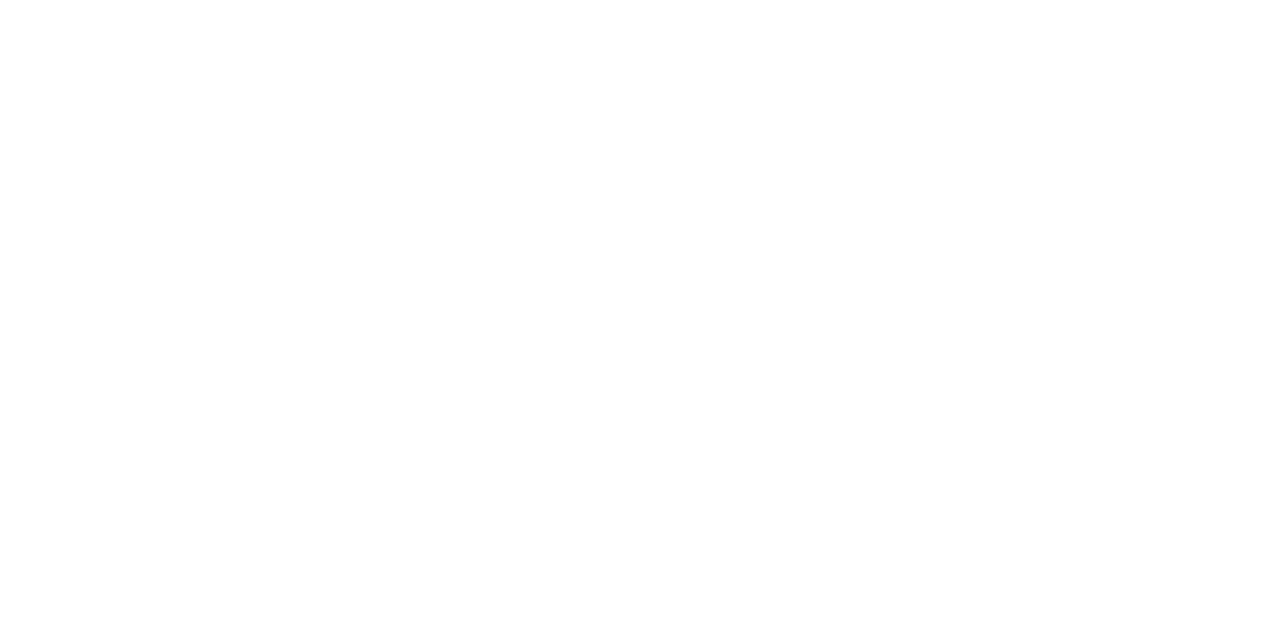
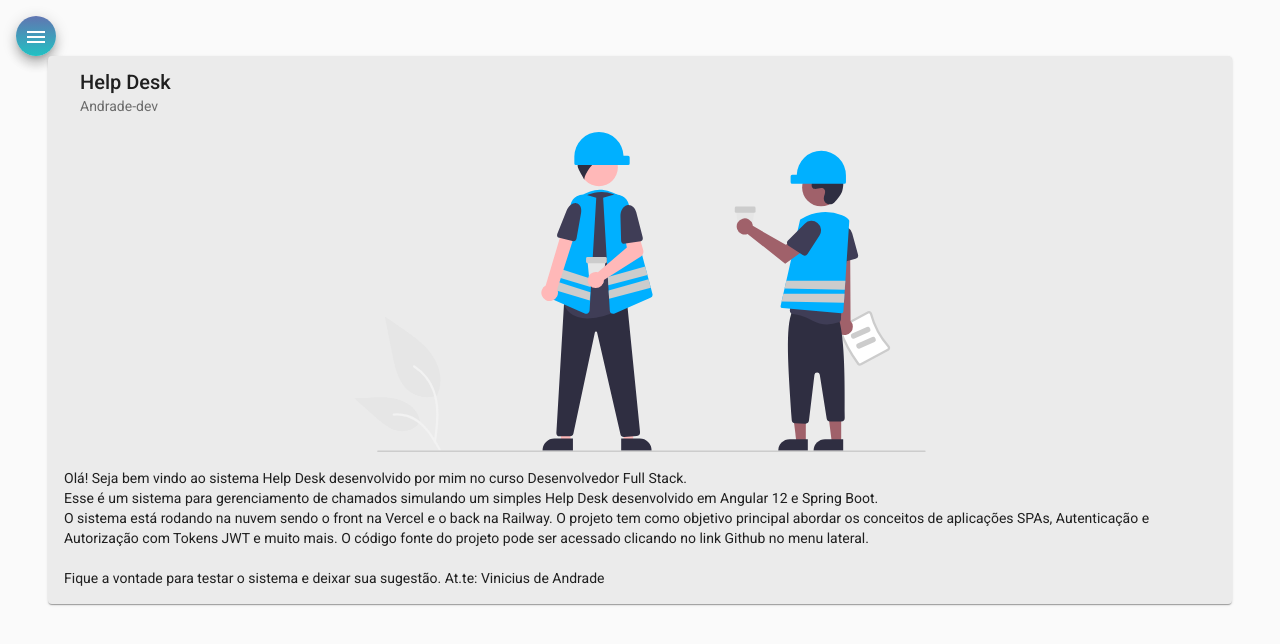
Before and after one commit to v-andrade-dev/helpdesk-frontend, an Angular app: page /home in a window 1280 px wide. Before the commit this address led to /. Shown: the top 644 px of the page. Built offline with nearby package versions, Linux system fonts and the light colour scheme.

Commit message:
criação do component home, html/css e rota

```diff
--- a/src/app/app-routing.module.ts
+++ b/src/app/app-routing.module.ts
@@ -1,10 +1,13 @@
 import { NgModule } from '@angular/core';
 import { RouterModule, Routes } from '@angular/router';
+import { HomeComponent } from './components/home/home.component';
 import { NavComponent } from './components/nav/nav.component';
 
 const routes: Routes = [
   {
-    path: '', component: NavComponent
+    path: '', component: NavComponent, children: [
+      {path: 'home', component: HomeComponent}
+    ]
   },
 
 ];
--- a/src/app/app.module.ts
+++ b/src/app/app.module.ts
@@ -29,11 +29,13 @@
 
 //Componentes
 import { NavComponent } from './components/nav/nav.component';
+import { HomeComponent } from './components/home/home.component';
 
 @NgModule({
   declarations: [
     AppComponent,
-    NavComponent
+    NavComponent,
+    HomeComponent
   ],
   imports: [
     BrowserModule,
--- /dev/null
+++ b/src/app/components/home/home.component.css
@@ -0,0 +1,9 @@
+.card{
+    width: 90%;
+    margin:auto;
+    background-color: rgb(235, 235, 235);
+}
+
+img{
+    height: 20rem;
+}
--- /dev/null
+++ b/src/app/components/home/home.component.html
@@ -0,0 +1,18 @@
+<mat-card class="card">
+    <mat-card-header>
+      <mat-card-title>Help Desk</mat-card-title>
+      <mat-card-subtitle>Andrade-dev</mat-card-subtitle>
+    </mat-card-header>
+    <img mat-card-image src="assets/img/home-image.svg" alt="Imagem home">
+    <mat-card-content>
+      <p>
+        Olá! Seja bem vindo ao sistema Help Desk desenvolvido por mim no curso Desenvolvedor Full Stack.<br>
+        Esse é um sistema para gerenciamento de chamados simulando um simples Help Desk desenvolvido em Angular 12 e Spring Boot.<br>
+        O sistema está rodando na nuvem sendo o front na Vercel e o back na Railway.
+        O projeto tem como objetivo principal abordar os conceitos de aplicações SPAs, Autenticação e Autorização com Tokens JWT e muito mais. O código fonte do projeto pode ser acessado clicando no link Github no menu lateral.
+        <br><br>
+        Fique a vontade para testar o sistema e deixar sua sugestão.
+        At.te: Vinicius de Andrade
+      </p>
+    </mat-card-content>
+  </mat-card>
--- /dev/null
+++ b/src/app/components/home/home.component.ts
@@ -0,0 +1,15 @@
+import { Component, OnInit } from '@angular/core';
+
+@Component({
+  selector: 'app-home',
+  templateUrl: './home.component.html',
+  styleUrls: ['./home.component.css']
+})
+export class HomeComponent implements OnInit {
+
+  constructor() { }
+
+  ngOnInit(): void {
+  }
+
+}
--- a/src/app/components/nav/nav.component.html
+++ b/src/app/components/nav/nav.component.html
@@ -2,7 +2,7 @@
     <mat-drawer #drawer class="sidenav" mode="side">
         <img src="assets/img/side-image.svg" alt="Imagem de navegação">
         <mat-nav-list class="nav-list">
-            <a mat-list-item routerLink="/">
+            <a mat-list-item routerLink="/home">
                 <i class="material-icons">home</i>
                 Home
             </a>
@@ -29,6 +29,7 @@
       <button class="menu mat-elevation-z8" (click)="drawer.toggle()" mat-icon-button>
         <mat-icon>menu</mat-icon>
       </button>
+      <router-outlet></router-outlet>
     </div>
 
   </mat-drawer-container>
--- a/src/app/components/nav/nav.component.ts
+++ b/src/app/components/nav/nav.component.ts
@@ -1,4 +1,5 @@
 import { Component, OnInit } from '@angular/core';
+import { Router } from '@angular/router';
 
 @Component({
   selector: 'app-nav',
@@ -7,9 +8,10 @@
 })
 export class NavComponent implements OnInit {
 
-  constructor() { }
+  constructor(private router: Router) { }
 
   ngOnInit(): void {
+    this.router.navigate(['home'])
   }
 
 }
```
